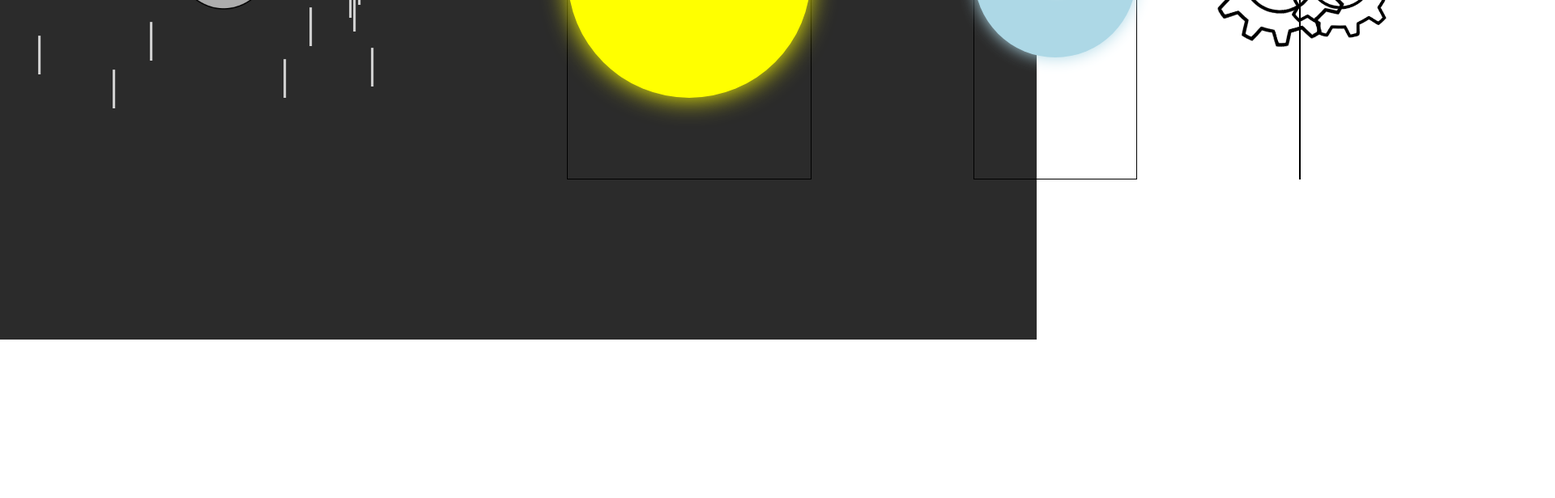
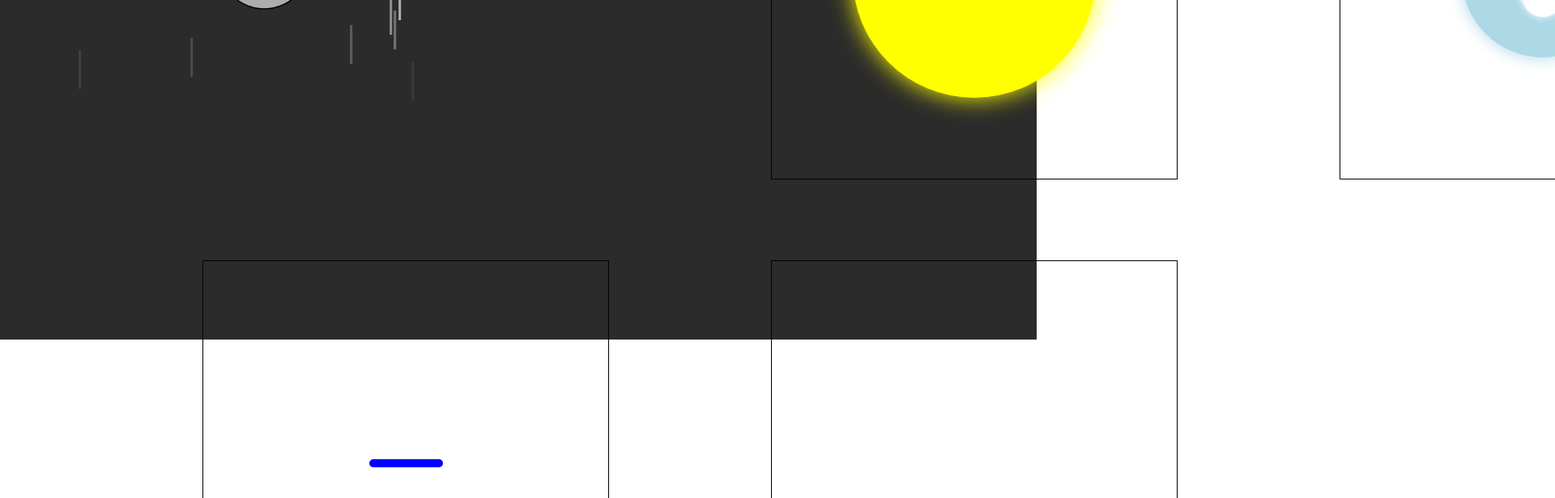
Before and after one commit to tobosten/Playing, a React (Create React App) app: page / in a window 1280 px wide. Shown: the part 380-996 px from the top of the page at 81% size, 1920 px wide, since content can reach past the window. Before the commit the page ends 800 px from the top, so only its background shows below. Built offline with nearby package versions, Linux system fonts and the light colour scheme.

Commit message:
Changed superContainer in Cloud.css to grid. Created a loading animation.

```diff
--- a/src/Cloud/Cloud.css
+++ b/src/Cloud/Cloud.css
@@ -1,5 +1,8 @@
 .superContainer {
-    display: flex;
+    display: grid;
+    grid-template-columns: repeat(4, 1fr);
+    padding-left: 50px;
+    padding-right: 50px;
     flex-direction: row;
     height: 100vh;
     background-color: #2b2b2b;
@@ -286,3 +289,114 @@
         transform: rotate(375deg);
     }
 }
+
+.loadingAnimContainer {
+    display: flex;
+    flex-direction: column;
+    justify-content: center;
+    align-items: center;
+}
+
+.dot1 {
+    position: absolute;
+    height: 20px;
+    width: 20px;
+    margin-bottom: 70px;
+    border-radius: 50%;
+    background-color: blue;
+
+    animation: dot1Ani 8s infinite;
+}
+
+@keyframes dot1Ani {
+    0% {
+        height: 20px;
+        width: 20px;
+    }
+
+    25% {
+        height: 0px;
+        width: 0px;
+    }
+
+    50% {
+        height: 20px;
+        width: 20px;
+    }
+
+    75% {
+        height: 0px;
+        width: 0px;
+    }
+
+    100% {
+        height: 20px;
+        width: 20px;
+    }
+}
+
+.dot2 {
+    position: absolute;
+    height: 20px;
+    width: 20px;
+    margin-bottom: -70px;
+    border-radius: 50%;
+    background-color: blue;
+
+    animation: dot1Ani 8s infinite;
+}
+
+.centerLine {
+    position: absolute;
+    width: 100px;
+    height: 10px;
+    background-color: blue;
+    border-radius: 10px;
+
+
+    animation: centerLineAni2 4s infinite;
+}
+
+@keyframes centerLineAni {
+    0% {
+        width: 150px;
+    }
+
+    50% {
+        width: 0px;
+    }
+
+    100% {
+        width: 150px;
+    }
+}
+
+@keyframes centerLineAni2 {
+    0% {
+        width: 100px;
+    }
+
+    25% {
+        width: 0px;
+        transform: rotate(0deg);
+    }
+
+    50% {
+        width: 100px;
+        transform: rotate(180deg);
+    }
+
+    75% {
+        width: 0px;
+        transform: rotate(180deg);
+    }
+
+    80% {
+        transform: rotate(180deg);
+    }
+
+    100% {
+        width: 100px;
+        transform: rotate(360deg)
+    }
+}
--- a/src/Cloud/Cloud.js
+++ b/src/Cloud/Cloud.js
@@ -33,7 +33,6 @@ function Rain2() {
             })}
         </div>
     );
-
 }
 
 
@@ -79,6 +78,18 @@ function Cloud() {
                 />
 
             </div>
+
+            <div className='animContainer'>
+                <div className='loadingAnimContainer'>
+                    {/*  <div className='dot1'></div> */}
+                    <div className='centerLine'></div>
+                    {/* <div className='dot2'></div> */}
+                </div>
+            </div>
+
+            <div className='animContainer'>
+
+            </div>
         </div>
     )
 }
@@ -87,10 +98,13 @@ const RainContainer = styled.div`
     @keyframes rainAnim {
         0% {
             margin-top: 0;
+            opacity: 0;
+        }
+        10% {
             opacity: 1;
         }
         50% {
-            opacity: 1;
+            opacity: 0;
         }
         100% {
             margin-top: 30vh;
@@ -101,7 +115,7 @@ const RainContainer = styled.div`
     position: absolute;
     left: ${props => props.offset}px;
     font-size: 40px;
-    margin-left: 20px;
+    margin-left: 70px;
     color: lightgray;
 
     animation: rainAnim 3s ;
```
